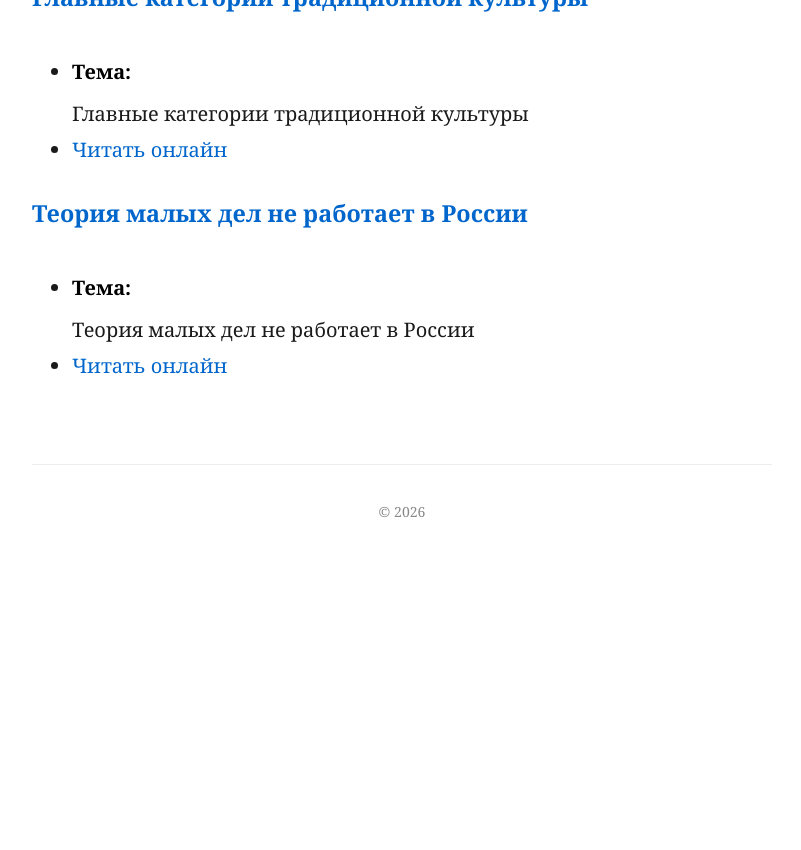
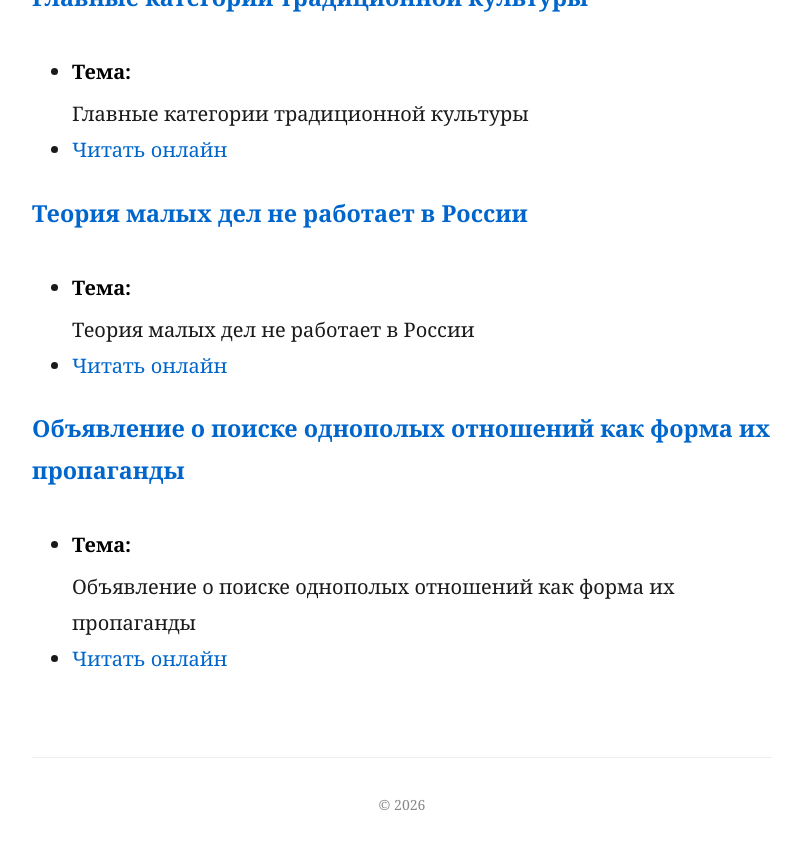
Before and after one commit to alexshanov/transcripts, a Jekyll site: the page built from index.md, in a window 1280 px wide and 900 px high, scrolled down 3047 px. Shown: the top 850 px of the window, without its empty margins (238-1039 px from the left). Built offline with Jekyll 4.4.1, drawn with Linux system fonts in a browser that asks for light colours; our own code applies the rules of GitHub Pages for plain Markdown files; before the commit the page ends 3653 px from its top, so only the background shows below that.

Commit message:
Add new stenogram: Same-sex ads propaganda

```diff
--- a/index.md
+++ b/index.md
@@ -61,3 +61,7 @@ layout: default
 ### [Теория малых дел не работает в России](theory_of_small_deeds.md)
 *   **Тема:** Теория малых дел не работает в России
 *   [Читать онлайн](theory_of_small_deeds.html)
+
+### [Объявление о поиске однополых отношений как форма их пропаганды](same_sex_ads_propaganda.md)
+*   **Тема:** Объявление о поиске однополых отношений как форма их пропаганды
+*   [Читать онлайн](same_sex_ads_propaganda.html)
```
Also changed, not shown: same_sex_ads_propaganda.md (added, +4 -0 lines).
